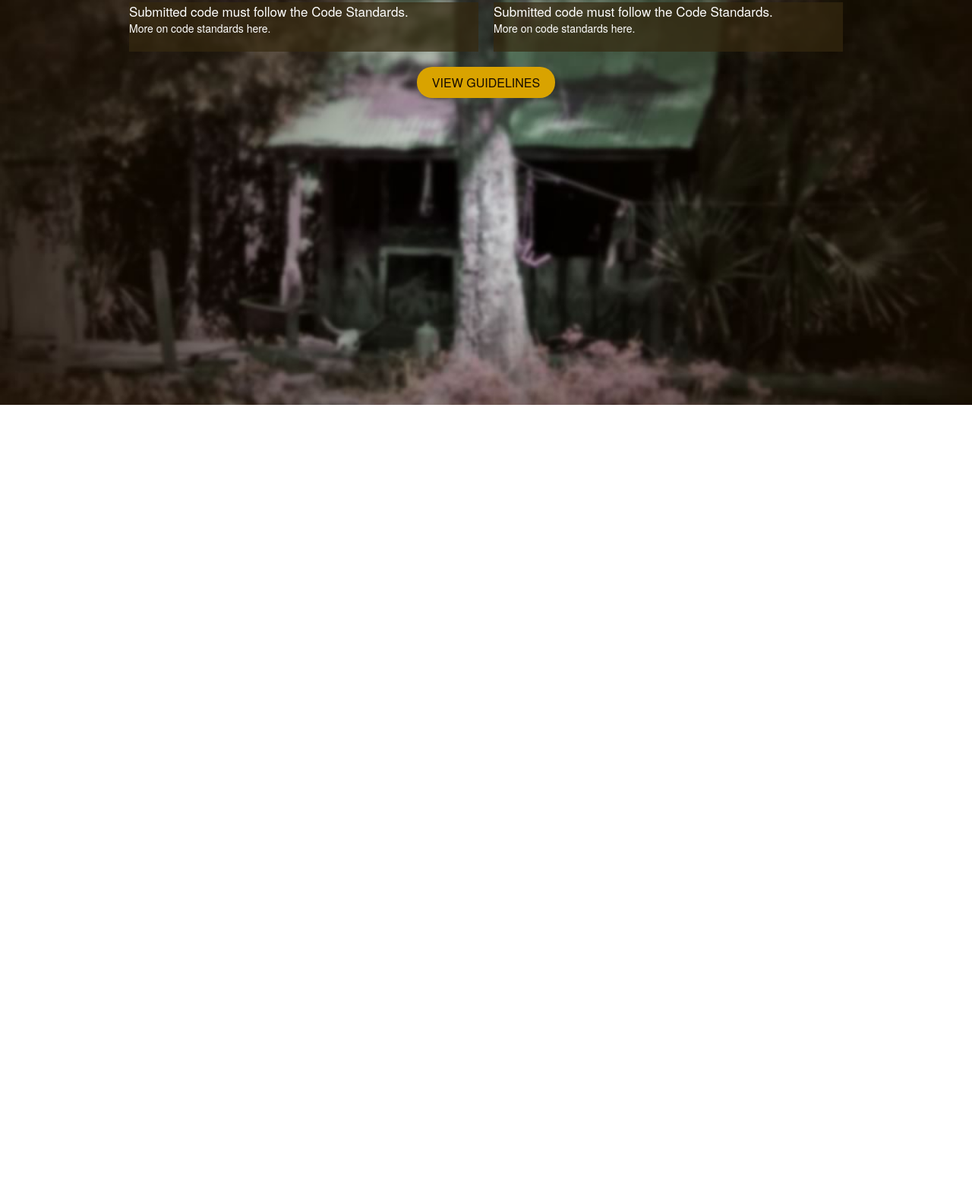
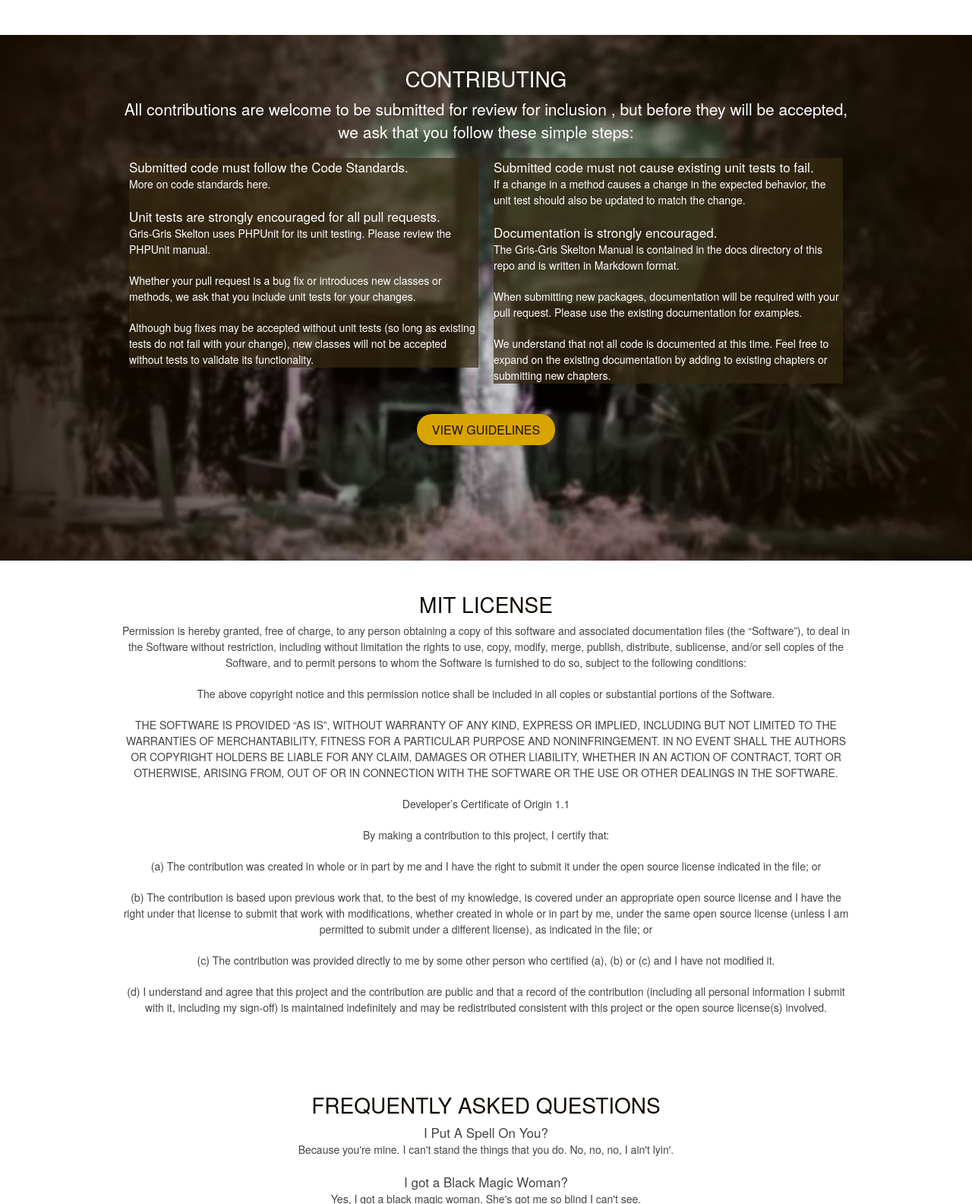
Before and after one commit to grisgris/grisgris.github.com, a plain HTML site: page index.html in a window 1280 px wide. Shown: the part 1215-2800 px from the top of the page at 76% size. Before the commit the page ends 1748 px from the top, so only its background shows below. Drawn offline with Linux system fonts and the light colour scheme.

Commit message:
- adding license, faq, footer

```diff
--- a/index.html
+++ b/index.html
@@ -50,7 +50,7 @@
 			</ul>
 			<ul class="float-right">
 				<li><a href="#">Demo</a></li>
-				<li><a href="#">Issues</a></li>
+				<li><a href="https://github.com/grisgris/skeleton/issues">Issues</a></li>
 				<li><a href="#">Blog</a></li>
 			</ul>
 		</nav>
@@ -73,13 +73,13 @@
 			</hgroup>
 			<div class="row clearfix">
 				<div class="one-third column">
-					<a href="#" class="feature"></a>
+					<a href="#" class="feature"><img src="images/phone.png" alt="Phone" width="200" /></a>
 				</div>
 				<div class="one-third column">
-					<a href="#" class="feature"></a>
+					<a href="#" class="feature"><img src="images/keyboard.png" alt="Phone" width="200" /></a>
 				</div>
 				<div class="one-third column">
-					<a href="#" class="feature"></a>
+					<a href="#" class="feature"><img src="images/monitor.png" alt="Phone" width="200" /></a>
 				</div>
 			</div>
 			<p><a href="#" class="btn">View Documentation</a></p>
@@ -93,19 +93,88 @@
 				but before they will be accepted, we ask that you follow these simple steps:</h4>
 			</hgroup>
 			<div class="row clearfix">
-				<div class="eight columns contribution">
-					<h5>Submitted code must follow the Code Standards.</h5>
-					<p>More on code standards here.</p>
+				<div class="eight columns">
+					<div class="contribution">
+						<h5>Submitted code must follow the Code Standards.</h5>
+						<p>More on code standards here.</p>
+						<h5>Unit tests are strongly encouraged for all pull requests.</h5>
+						<p>Gris-Gris Skelton uses PHPUnit for its unit testing. Please review the PHPUnit manual.</p>
+						<p>Whether your pull request is a bug fix or introduces new classes or methods, we ask that you include unit tests for your changes.</p>
+						<p>Although bug fixes may be accepted without unit tests (so long as existing tests do not fail with your change), new classes will not be accepted without tests to validate its functionality.</p>
+					</div>
 				</div>
-				<div class="eight columns contribution">
-					<h5>Submitted code must follow the Code Standards.</h5>
-					<p>More on code standards here.</p>
+				<div class="eight columns">
+					<div class="contribution">
+						<h5>Submitted code must not cause existing unit tests to fail.</h5>
+						<p>If a change in a method causes a change in the expected behavior, the unit test should also be updated to match the change.</p>
+						<h5>Documentation is strongly encouraged.</h5>
+						<p>The Gris-Gris Skelton Manual is contained in the docs directory of this repo and is written in Markdown format.</p>
+						<p>When submitting new packages, documentation will be required with your pull request. Please use the existing documentation for examples.</p>
+						<p>We understand that not all code is documented at this time. Feel free to expand on the existing documentation by adding to existing chapters or submitting new chapters.</p>
+					</div>
 				</div>
 			</div>
 			<p><a href="#" class="btn">View Guidelines</a></p>
 		</article>
 	</section>
+	<section class="license">
+		<article class="container">
+			<hgroup>
+				<h3>MIT LICENSE</h3>
+			</hgroup>
+			<div class="paper">
+				<p>
+					Permission is hereby granted, free of charge, to any person obtaining a copy of this software and associated documentation files (the “Software”), to deal in the Software without restriction, including without limitation the rights to use, copy, modify, merge, publish, distribute, sublicense, and/or sell copies of the Software, and to permit persons to whom the Software is furnished to do so, subject to the following conditions:
+				</p>
+				<p>
+					The above copyright notice and this permission notice shall be included in all copies or substantial portions of the Software.
+				</p>
+				<p>
+					THE SOFTWARE IS PROVIDED “AS IS”, WITHOUT WARRANTY OF ANY KIND, EXPRESS OR IMPLIED, INCLUDING BUT NOT LIMITED TO THE WARRANTIES OF MERCHANTABILITY, FITNESS FOR A PARTICULAR PURPOSE AND NONINFRINGEMENT. IN NO EVENT SHALL THE AUTHORS OR COPYRIGHT HOLDERS BE LIABLE FOR ANY CLAIM, DAMAGES OR OTHER LIABILITY, WHETHER IN AN ACTION OF CONTRACT, TORT OR OTHERWISE, ARISING FROM, OUT OF OR IN CONNECTION WITH THE SOFTWARE OR THE USE OR OTHER DEALINGS IN THE SOFTWARE.
+				</p>
+				<p>
+					Developer’s Certificate of Origin 1.1
+				</p>
+				<p>
+					By making a contribution to this project, I certify that:
+				</p>
+				<p>
+					(a) The contribution was created in whole or in part by me and I have the right to submit it under the open source license indicated in the file; or
+				</p>
+				<p>
+					(b) The contribution is based upon previous work that, to the best of my knowledge, is covered under an appropriate open source license and I have the right under that license to submit that work with modifications, whether created in whole or in part by me, under the same open source license (unless I am permitted to submit under a different license), as indicated in the file; or
+				</p>
+				<p>
+					(c) The contribution was provided directly to me by some other person who certified (a), (b) or (c) and I have not modified it.
+				</p>
+				<p>
+					(d) I understand and agree that this project and the contribution are public and that a record of the contribution (including all personal information I submit with it, including my sign-off) is maintained indefinitely and may be redistributed consistent with this project or the open source license(s) involved.
+				</p>
+			</div>
+		</article>
+	</section>
+	<section class="faq">
+		<article class="container">
+			<hgroup>
+				<h3>Frequently Asked Questions</h3>
+			</hgroup>
+			<div class="inner">
+				<h5>I Put A Spell On You?</h5>
+				<p>Because you're mine. I can't stand the things that you do. No, no, no, I ain't lyin'.</p>
+				<h5>I got a Black Magic Woman?</h5>
+				<p>Yes, I got a black magic woman. She's got me so blind I can't see.</p>
+				<h5>Must be the Season of the Witch?</h5>
+				<p>You've got to pick up every stitch, the rabbits running in the ditch, beatniks are out to make it rich.</p>
+			</div>
+			<p><a href="https://github.com/grisgris/skeleton/issues" class="btn">More Questions?</a></p>
+		</article>
+	</section>
 	<!-- container -->
+	<footer>
+		<h3>Pleased to me you</h3>
+		<h4>Hope you guessed our name</h4>
+		<p>&copy; 2012 Libations Unlimited. All rights reserved.</p>
+	</footer>
 
 
 <!-- End Document
```
